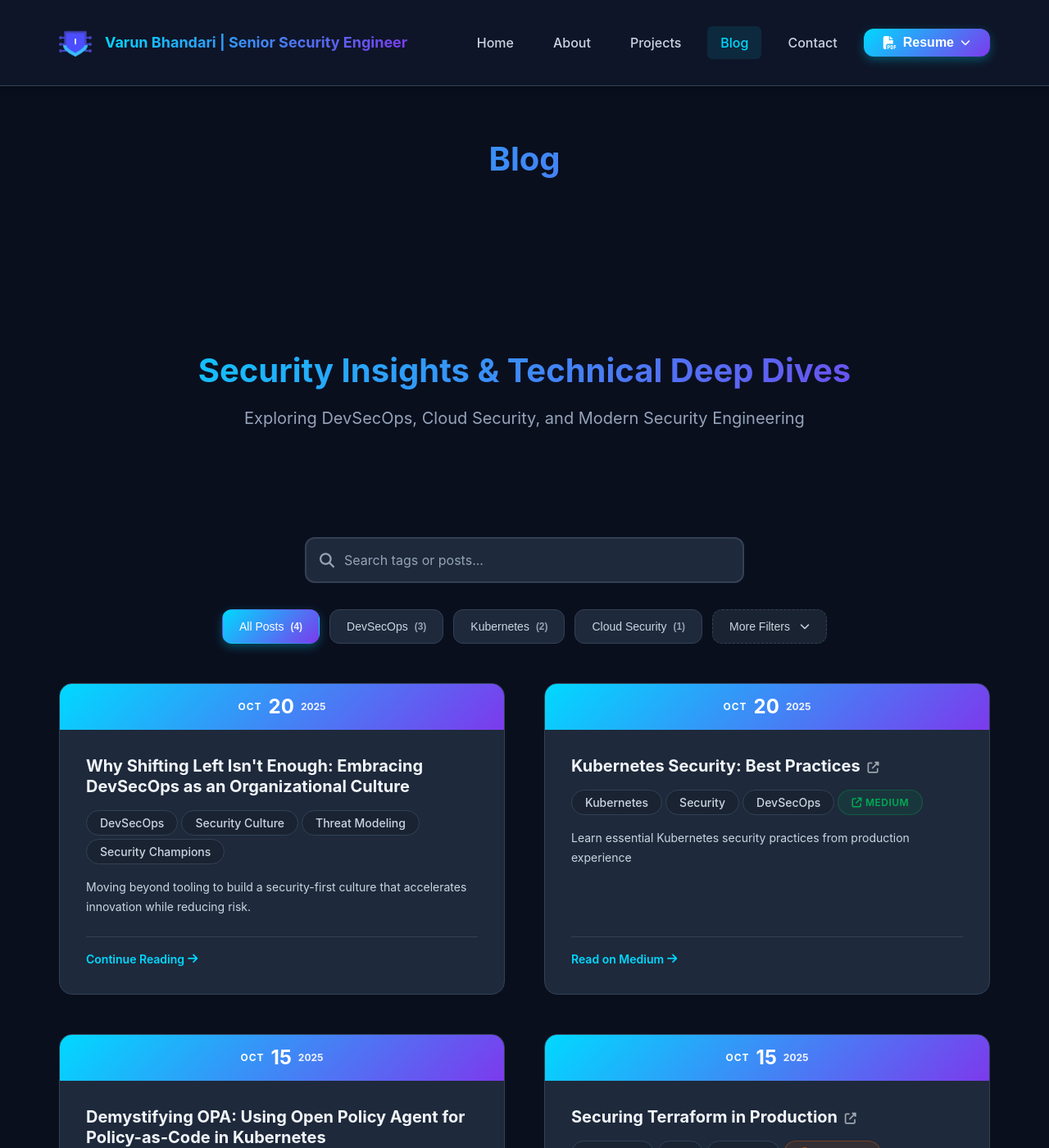
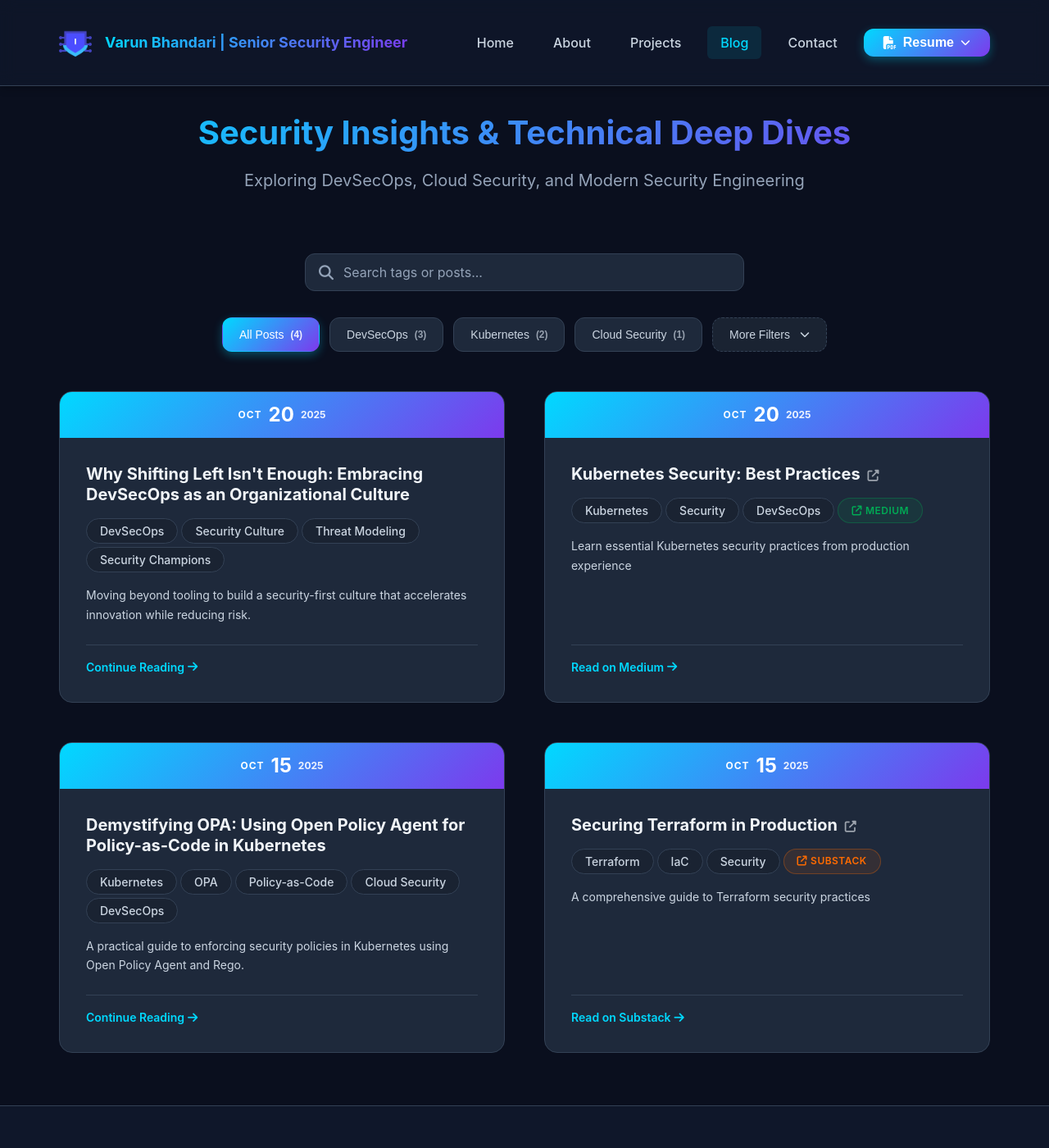
Before and after one commit to z-varun/z-varun, a Jekyll site: the page built from blog.html, in a window 1280 px wide and 1400 px high. Shown: the whole window at 82% size. Built offline with Jekyll 4.4.1, drawn with Linux system fonts in a browser that asks for light colours.

Commit message:
Added code

```diff
--- a/assets/css/blog.css
+++ b/assets/css/blog.css
@@ -9,13 +9,50 @@
 }
 
 /* ================================
+   Page Header Overrides
+   ================================ */
+
+.blog-page .page-header {
+  padding: 30px 0 15px;
+  margin-bottom: 0;
+  text-align: center;
+}
+
+.blog-page .page-title {
+  margin-bottom: 12px !important;
+  font-size: clamp(1.75rem, 4vw, 2.75rem);
+}
+
+.blog-page .page-subtitle {
+  margin-top: 0 !important;
+  margin-bottom: 0 !important;
+  font-size: clamp(1rem, 2vw, 1.25rem);
+  color: var(--text-muted);
+}
+
+/* ================================
    Search Bar
    ================================ */
 
 .filter-search-container {
   max-width: 600px;
-  margin: var(--spacing-xl) auto var(--spacing-lg);
+  margin: var(--spacing-2xl) auto var(--spacing-lg);
   padding: 0 var(--spacing-xl);
+}
+
+.search-box {
+  display: flex;
+  align-items: center;
+  background-color: var(--bg-card);
+  border: 1px solid var(--border-color);
+  border-radius: var(--border-radius);
+  padding: var(--spacing-sm) var(--spacing-md);
+  transition: all var(--transition-base);
+}
+
+.search-box:focus-within {
+  border-color: var(--color-primary);
+  box-shadow: 0 0 0 3px rgba(0, 217, 255, 0.1);
 }
 
 .search-icon {
@@ -380,7 +417,6 @@
   margin-bottom: var(--spacing-lg);
   font-size: var(--font-size-sm);
   flex: 1;
-  /* Limit to 3 lines for consistent card heights */
   display: -webkit-box;
   -webkit-line-clamp: 3;
   -webkit-box-orient: vertical;
@@ -436,7 +472,6 @@
    Responsive Design
    ================================ */
 
-/* Tablets */
 @media (max-width: 1100px) {
   .blog-container {
     grid-template-columns: 1fr;
@@ -446,7 +481,6 @@
   }
 }
 
-/* Mobile */
 @media (max-width: 768px) {
   .blog-page {
     padding: 0 var(--spacing-md);
--- a/assets/css/main.css
+++ b/assets/css/main.css
@@ -544,9 +544,9 @@ a:hover {
    ================================ */
 
 .page-header {
-    text-align: center;
-    padding: var(--spacing-3xl) 0;
-    margin-bottom: var(--spacing-3xl);
+  text-align: center;
+  padding: var(--spacing-xl) 0 var(--spacing-lg);  /* Reduced from var(--spacing-3xl) */
+  margin-bottom: var(--spacing-xl);  /* Reduced from var(--spacing-3xl) */
 }
 
 .page-title {
--- a/blog.html
+++ b/blog.html
@@ -1,17 +1,13 @@
 ---
 layout: page
-title: Blog
+title: "Security Insights & Technical Deep Dives"
+subtitle: "Exploring DevSecOps, Cloud Security, and Modern Security Engineering"
 permalink: /blog/
 custom_css: blog
 custom_js: blog
 ---
 
 <div class="blog-page">
-    <header class="page-header">
-        <h1 class="page-title">Security Insights & Technical Deep Dives</h1>
-        <p class="page-subtitle">Exploring DevSecOps, Cloud Security, and Modern Security Engineering</p>
-    </header>
-
     <!-- Search Bar for Tags -->
     <div class="filter-search-container">
         <div class="search-box">
```
Also changed, not shown: assets/css/home.css (+12 -16 lines).
